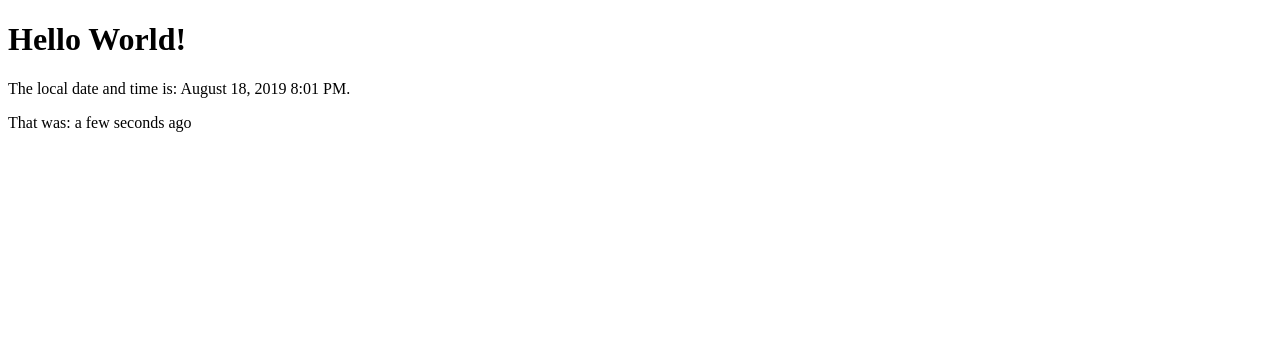
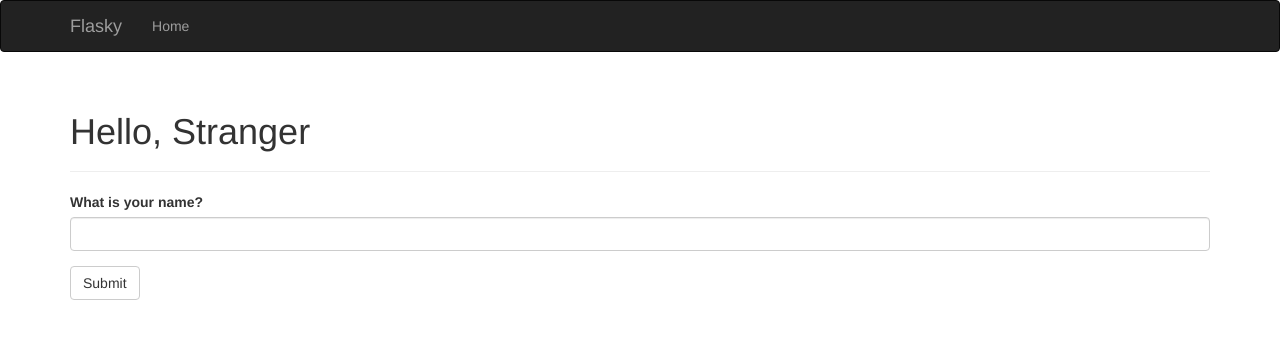
Before and after one commit to Ptyler21/flask-book-app, a Flask app: page / in a window 1280 px wide. Shown: the top 339 px of the page. Run offline with Flask 2, Linux system fonts and the light colour scheme; some libraries are stand-ins or nearby versions.

Commit message:
end of chapter 4

```diff
--- a/flasky.py
+++ b/flasky.py
@@ -1,21 +1,36 @@
-from flask import Flask, render_template
+from flask import Flask, render_template, session, redirect, url_for, flash
 from flask_bootstrap import Bootstrap
 from flask_moment import Moment
 from datetime import datetime
+from flask_wtf import FlaskForm
+from wtforms import StringField,SubmitField
+from wtforms.validators import DataRequired
 
 
 app = Flask(__name__)
+app.config['SECRET_KEY']='hard to guess string'
 bootstrap = Bootstrap(app)
 moment = Moment(app)
 
+class NameForm(FlaskForm):
+    name = StringField('What is your name?',validators=[DataRequired()])
+    submit=SubmitField('Submit')
 
-@app.route('/')
+@app.route('/',methods=['GET','POST'])
 def index():
-    return render_template('index.html', current_time=datetime.utcnow())
+    form = NameForm()
+    if form.validate_on_submit():
+        old_name=session.get('name')
+        if old_name is not None and old_name != form.name.data:
+            flash('Looks like you have changed your name!')
+            session['name']=form.name.data
+            return redirect(url_for('index'))
+    return render_template('index.html', current_time=datetime.utcnow(),form=form,name=session.get('name'))
 
 @app.route('/user/<name>')
 def user(name):
     return render_template('user.html', name=name)
+
 
 
 @app.errorhandler(404)
--- a/templates/base.html
+++ b/templates/base.html
@@ -27,6 +27,13 @@
 
 {% block content %}
 <div class="container">
+    {% for message in get_flashed_messages() %}
+    <div class="alert alert-warning">
+        <button type="button" class="close" data-dismiss="alert">&times;</button>
+        {{ message }}
+    </div>
+    {% endfor %}
+
     {% block page_content %}{% endblock %}
 </div>
 {% endblock %}
--- a/templates/index.html
+++ b/templates/index.html
@@ -1,15 +1,12 @@
-<!DOCTYPE html>
-<html lang="en">
-    <head>
-        <meta charset="UTF-8">
-        <title>Flask app</title>
-        {{moment.include_jquery()}}
-        {{moment.include_moment()}}
-    </head>
-    <body>
 
-        <h1>Hello World!</h1>
-        <p>The local date and time is: {{ moment(current_time).format('LLL') }}.</p>
-        <p>That was: {{ moment(current_time).fromNow(refresh= True) }}</p>
-    </body>
-</html>
+{{moment.include_jquery()}}
+{{moment.include_moment()}}
+{% extends "base.html" %}
+{% import "bootstrap/wtf.html" as wtf %}
+{% block title %} Flasky {% endblock %}
+{% block page_content %}
+<div class="page-header">
+    <h1>Hello, {% if name %}{{ name }}{% else %}Stranger{% endif %}</h1>
+</div>
+{{ wtf.quick_form(form) }}
+{% endblock %}
```
